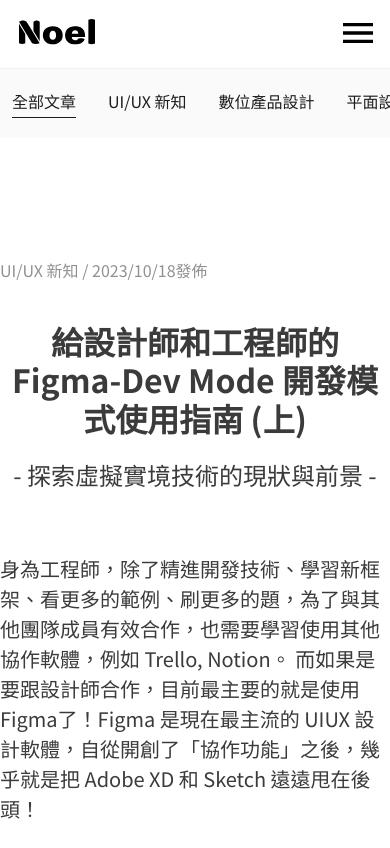
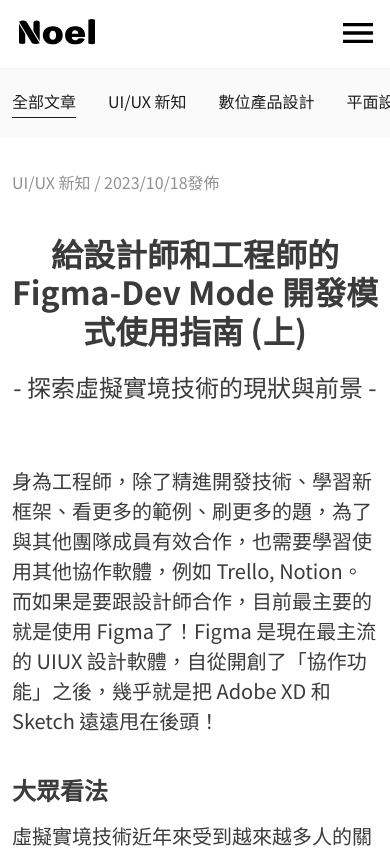
Before and after one commit to happyloa/Hex2024-mission2, a Next.js app: page /blog/figma-dev-mode-part1 in a window 390 px wide. Shown: the top 848 px of the page. Built offline with nearby package versions, Linux system fonts and the light colour scheme; a web font is replaced by a local one.

Commit message:
加入響應式設定

```diff
--- a/app/blog/[singlePost]/SinglePostPage.module.css
+++ b/app/blog/[singlePost]/SinglePostPage.module.css
@@ -10,6 +10,10 @@
 }
 
 @media (max-width: 576px) {
+  .container {
+    padding: 32px 12px 40px;
+  }
+
   .container article {
     width: 100%;
   }
```
